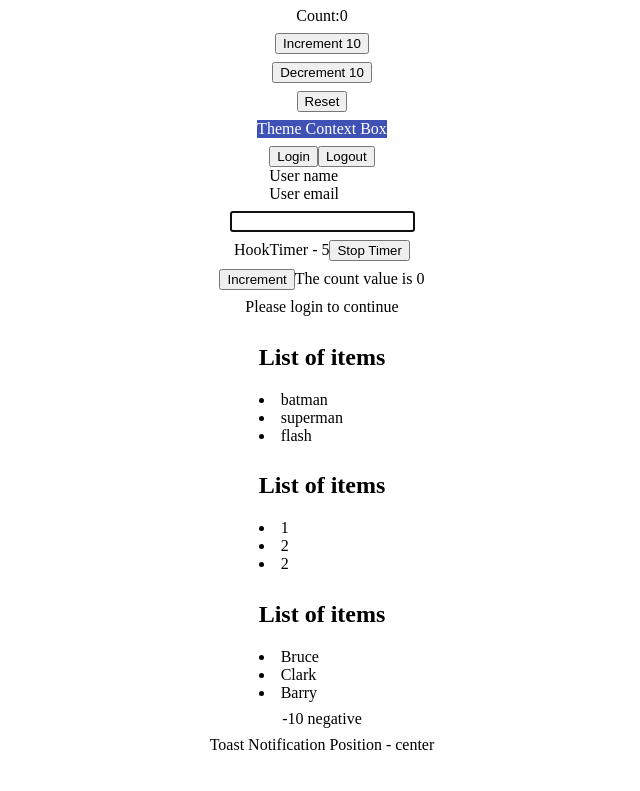
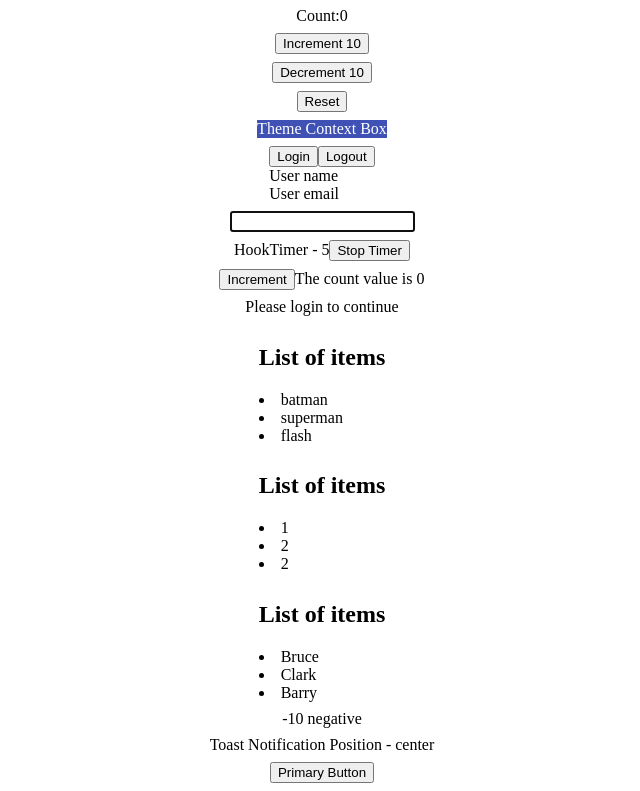
Before and after one commit to SaurabhT311/Typescript-Basics, a React (Vite) app: page / in a window 1280 px wide. Shown: the part 662-1453 px from the top of the page, without its empty margins (318-958 px from the left). Before the commit the page ends 1424 px from the top, so only its background shows below. Built offline with nearby package versions, Linux system fonts and the light colour scheme.

Commit message:
Added custom button and input using Omit and children based on variant.

```diff
--- a/src/App.tsx
+++ b/src/App.tsx
@@ -20,7 +20,8 @@ import { Private } from "./components/auth/Private";
 import { Profile } from "./components/auth/Profile";
 import { List } from "./components/generics/List";
 import { RandomNumber } from "./components/restriction/RandomNumber";
-import { Toast } from "./components/templateLiterals/toast";
+import { Toast } from "./components/templateLiterals/Toast";
+import { CustomButton } from "./components/html/CustomButton";
 
 function App() {
   const personName = {
@@ -74,6 +75,9 @@ function App() {
       />
       <RandomNumber value={-10} isNegative/>
       <Toast position="center" />
+      <CustomButton variant="primary" onClick = {() => console.log("clicked")}>
+        Primary Button
+      </CustomButton>
     </div>
   );
 }
--- /dev/null
+++ b/src/components/html/CustomButton.tsx
@@ -0,0 +1,10 @@
+type ButtonProps = {
+    variant: "primary" | "secondary"
+    children:string
+} & Omit<React.ComponentProps<'button'>,'children'>
+
+export const CustomButton = ({variant, children, ...rest} : ButtonProps) => {
+  return (
+    <button className={`class-with-${variant}`} {...rest}>{children}</button>
+  )
+}
--- /dev/null
+++ b/src/components/html/CustomInput.tsx
@@ -0,0 +1,5 @@
+type InputProps = React.ComponentProps<"input">;
+
+export const CustomInput = (props: InputProps) => {
+  return <input {...props} />;
+};
```
